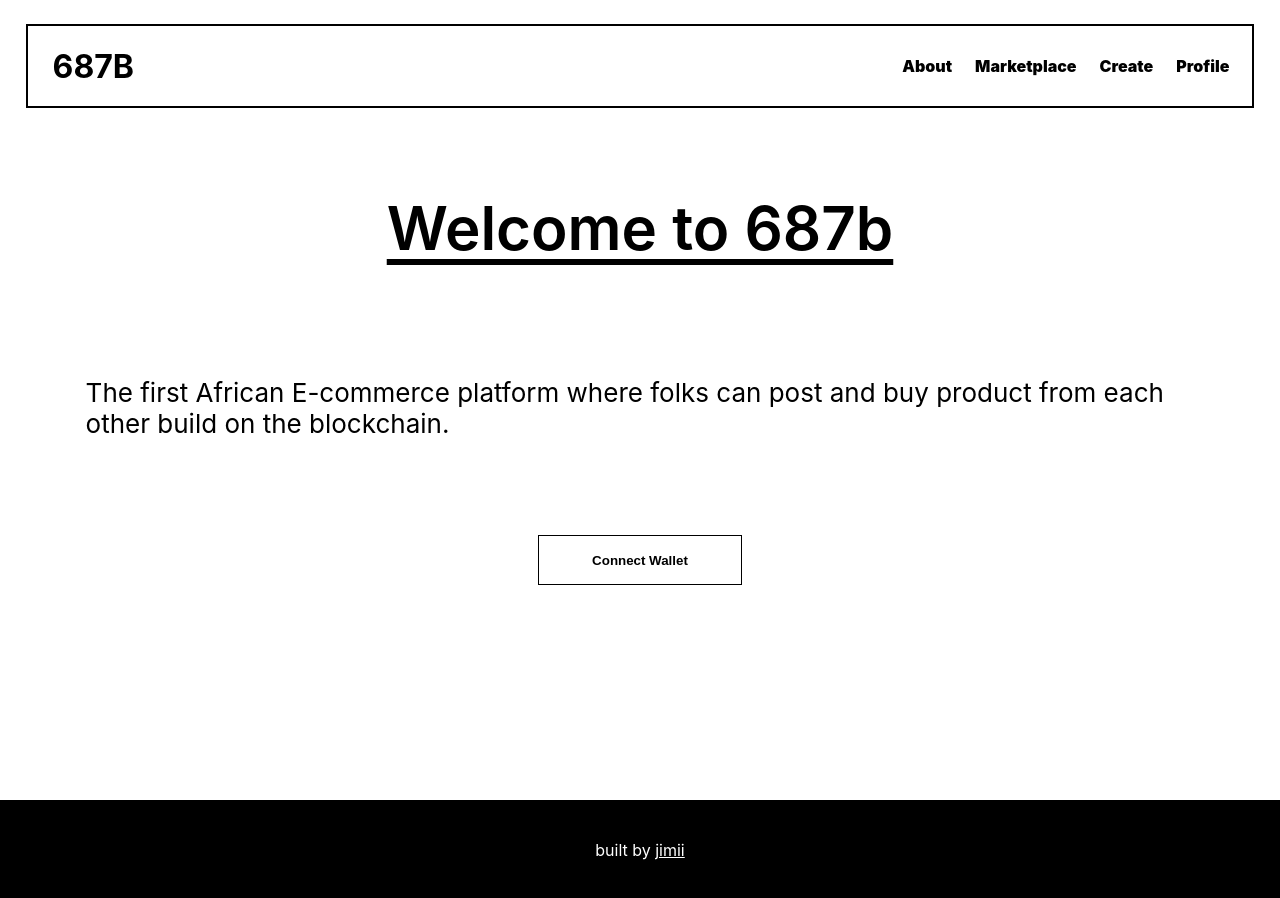
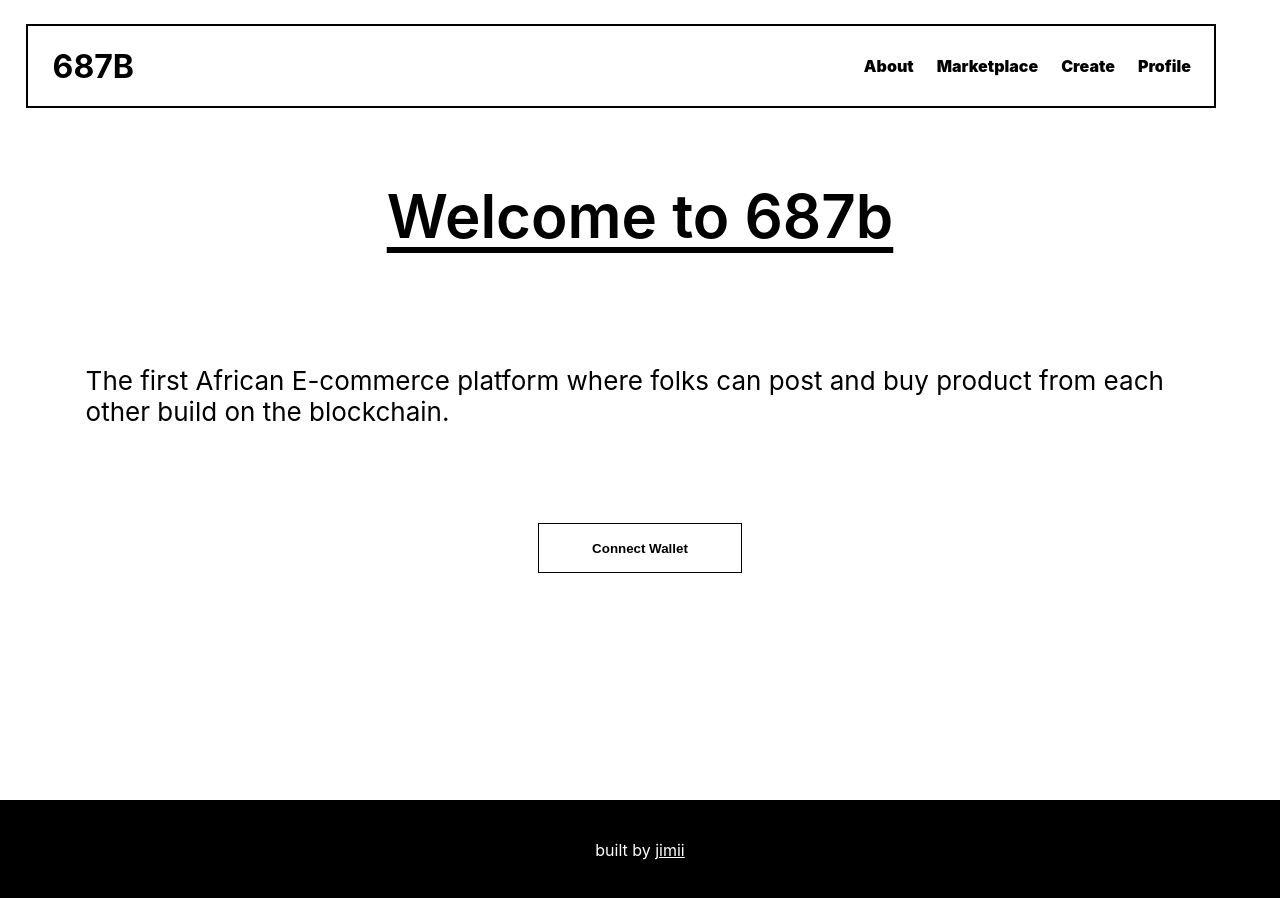
Before and after one commit to 687c/687b-frontend, a React (Create React App) app: page / in a window 1280 px wide. Built offline with nearby package versions, Linux system fonts and the light colour scheme.

Commit message:
feat: add sticky nav

```diff
--- a/src/App.js
+++ b/src/App.js
@@ -14,6 +14,11 @@ import Create from "./pages/Create";
 import './App.css';
 import { WalletStore } from "./store";
 import Footer from "./components/Footer";
+import styled from "styled-components";
+
+const Main = styled.main`
+	padding-top: 15vh ;
+`;
 
 function App() {
 
@@ -27,6 +32,7 @@ function App() {
 							<Nav />
 						</header>
 
+						<Main>
 							<Routes>
 								<Route path="/" element={<Home />} />
 								<Route path="about" element={<About />} />
@@ -41,6 +47,7 @@ function App() {
 								<Route path="*" element={<>Nothing to see here</>} /> {/* 404 route matches nothing */}
 								{/* </Route> */}
 							</Routes>
+						</Main>
 					</div>
 
 					<Footer />
--- a/src/components/Nav.js
+++ b/src/components/Nav.js
@@ -5,10 +5,13 @@ import styled from "styled-components";
 export default function NavBar() {
 
     const Wrapper = styled.div`
+        min-width: 93vw;
         padding: 3vh 0;
+        position: fixed;
     `;
 
     const NavContainer = styled.div`
+        background: white;
 	    border: 2px solid black;
         display: flex;
         font-weight: 900;
--- a/src/index.css
+++ b/src/index.css
@@ -6,6 +6,7 @@
 html {
 	margin: 0;
 	padding: 0;
+	scroll-behavior: smooth;
 }
 
 input {
--- a/src/pages/Home.js
+++ b/src/pages/Home.js
@@ -5,7 +5,7 @@ const Wrapper = styled.div`
     //
 `;
 
-const Header = styled.header`
+const Header = styled.div`
     display: flex;
     flex-direction: column;
 `;
```
Lines whose indentation alone changed are shown as unchanged.
